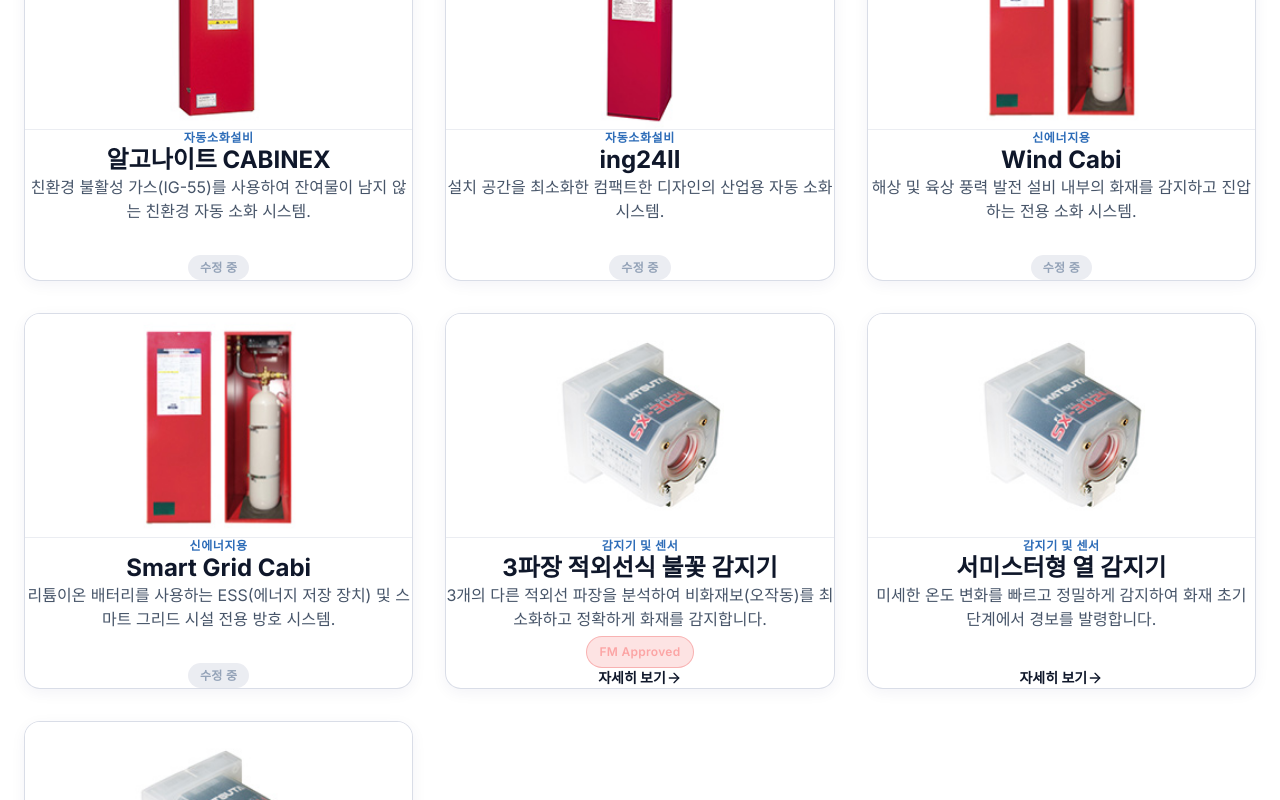
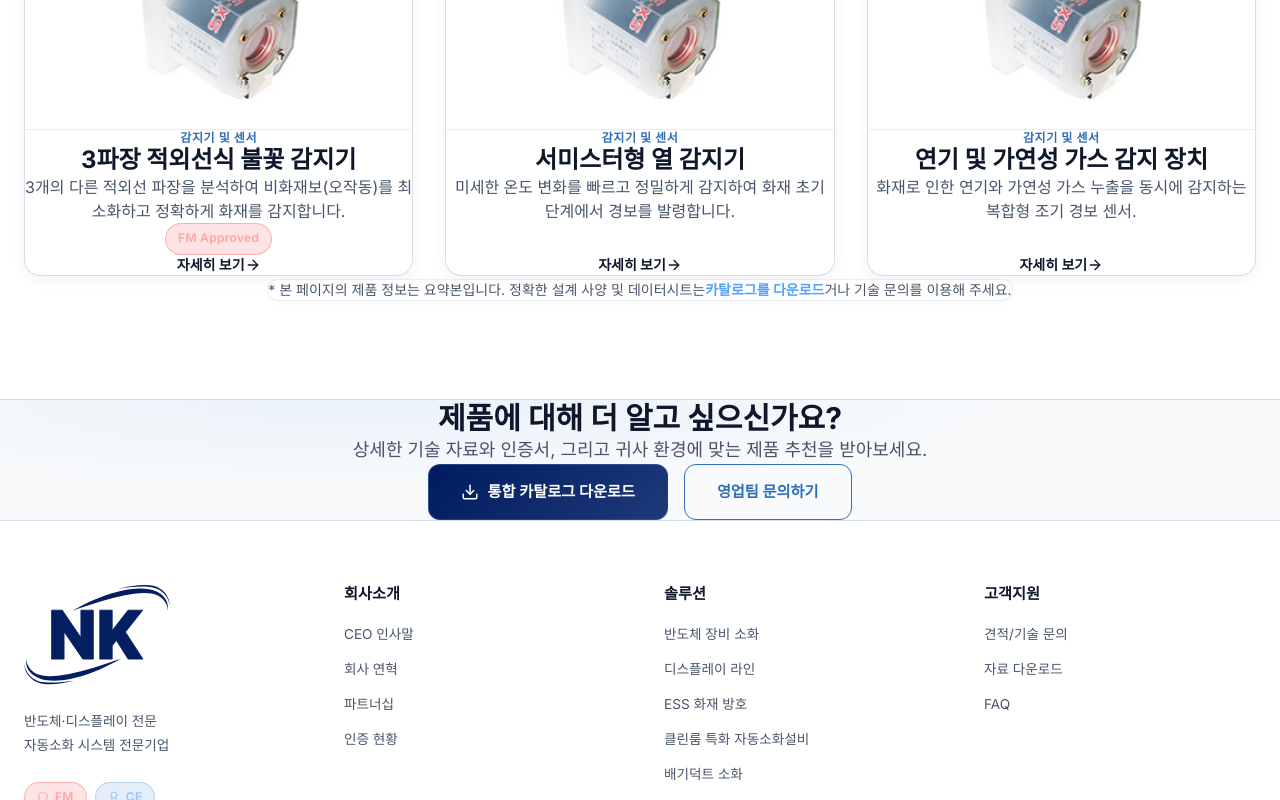
Before and after one commit to Junnn123124/nk-hp, a Next.js app in the folder nkuct-website/: page /products in a window 1280 px wide. Shown: the part 880-1680 px from the top of the page. Built offline with nearby package versions, Linux system fonts and the light colour scheme.

Commit message:
인증제거, 제품선별 수정

```diff
--- a/nkuct-website/src/app/company/page.tsx
+++ b/nkuct-website/src/app/company/page.tsx
@@ -120,7 +120,7 @@
             <SectionHeader badge="CERTIFICATIONS" title="인증 현황" subtitle="글로벌 표준을 충족하는 최고의 품질과 안전성" />
           </AnimateOnScroll>
 
-          <div className="grid grid-cols-1 md:grid-cols-3 gap-6 max-w-5xl mx-auto">
+          <div className="grid grid-cols-1 md:grid-cols-2 gap-6 max-w-3xl mx-auto">
             <AnimateOnScroll delay={100}>
               <div className="glass-card p-8 h-full flex flex-col items-center text-center">
                 <Shield size={48} className="mb-6" style={{ color: '#FCA5A5' }} />
@@ -139,17 +139,6 @@
                 <span className="badge badge-ce mb-4">국제 공인</span>
                 <p className="text-sm flex-grow" style={{ color: 'var(--nk-text-muted)' }}>
                   유럽 연합(EU)의 엄격한 안전, 건강, 환경 규격을 충족하는 제품에 부여되는 국제 통합 인증입니다.
-                </p>
-              </div>
-            </AnimateOnScroll>
-
-            <AnimateOnScroll delay={300}>
-              <div className="glass-card p-8 h-full flex flex-col items-center text-center">
-                <CheckCircle size={48} className="mb-6" style={{ color: '#6EE7B7' }} />
-                <h3 className="text-xl font-bold mb-3">UL Listed</h3>
-                <span className="badge badge-ul mb-4">국제 공인</span>
-                <p className="text-sm flex-grow" style={{ color: 'var(--nk-text-muted)' }}>
-                  미국 Underwriters Laboratories의 안전 규격을 만족하는 제품으로, 북미 및 글로벌 시장에서 안전성을 인정받습니다.
                 </p>
               </div>
             </AnimateOnScroll>
--- a/nkuct-website/src/app/page.tsx
+++ b/nkuct-website/src/app/page.tsx
@@ -96,9 +96,9 @@
 
           <div className="grid grid-cols-1 md:grid-cols-2 lg:grid-cols-3 gap-6">
             {[
-              { icon: <Cpu />, title: '반도체 장비 자동소화설비', desc: 'CABINEX-EWT 적용을 통해 초고속 감지로 고가의 반도체 장비를 방호하는 자동소화설비입니다.' },
-              { icon: <Monitor />, title: '디스플레이 라인 자동소화장치', desc: 'CABINEX-EN2 등 대면적 패널 공정 라인에 특화된 화재 방호 전용 자동소화장치입니다.' },
-              { icon: <Battery />, title: 'ESS 자동소화장치', desc: 'Smart Grid Cabi 자동소화장치로 배터리 열폭주를 감지하고 화재 확산을 억제합니다.' },
+              { icon: <Cpu />, title: '반도체 장비 자동소화설비', desc: '초고속 감지로 고가의 반도체 핵심 장비를 방호하는 자동소화설비입니다.' },
+              { icon: <Monitor />, title: '디스플레이 라인 자동소화장치', desc: '대면적 패널 공정 라인의 고온 환경 및 유기용제 취급에 특화된 화재 방호 전용 자동소화장치입니다.' },
+              { icon: <Battery />, title: 'ESS 자동소화장치', desc: '배터리 랙 단위 정밀 감지로 열폭주를 조기에 감지하고 화재 확산을 효과적으로 억제합니다.' },
               { icon: <Wind />, title: '클린룸 특화 자동소화설비', desc: '이산화탄소(CO2) 소화약제를 적용하여 클린룸 환경에 최적화된 특화 자동소화설비입니다.' },
               { icon: <Flame />, title: '배기덕트 자동소화설비', desc: '특수 서미스터형 열 감지기로 배기덕트 구간의 화재를 조기 감지하고 차단하는 자동소화설비입니다.' },
             ].map((sol, i) => (
@@ -130,7 +130,7 @@
             {[
               { name: 'CABINEX-EWT2', type: '반도체/디스플레이 맞춤형 자동소화설비', badges: ['FM', 'CE'], img: 'ewt' },
               { name: 'CABINEX-EN2', type: '산업기계 전용 자동소화설비', badges: [], img: 'en2' },
-              { name: 'Smart Grid Cabi', type: 'ESS 방호 전용 시스템', badges: [], img: 'smart' },
+              { name: 'CABINEX-KZ', type: '국소 방출 전용 자동소화설비', badges: [], img: 'kz' },
             ].map((prod, i) => (
               <AnimateOnScroll key={i} delay={i * 150}>
                 <div className="glass-card overflow-hidden">
@@ -153,7 +153,6 @@
                     <div className="flex justify-center gap-2 mb-6">
                       { prod.badges.includes('FM') && <span className="badge badge-fm">FM</span> }
                       { prod.badges.includes('CE') && <span className="badge badge-ce">CE</span> }
-                      { prod.badges.includes('UL') && <span className="badge badge-ul">UL</span> }
                     </div>
                     <Link href="/products" className="btn-secondary w-full justify-center">제품 상세정보</Link>
                   </div>
--- a/nkuct-website/src/app/products/page.tsx
+++ b/nkuct-website/src/app/products/page.tsx
@@ -9,7 +9,7 @@
 export default function Products() {
   const [activeCategory, setActiveCategory] = useState('전체');
 
-  const categories = ['전체', '자동소화설비', '신에너지용', '감지기 및 센서'];
+  const categories = ['전체', '자동소화설비', '감지기 및 센서'];
 
   const filteredProducts = activeCategory === '전체'
     ? products
@@ -27,7 +27,7 @@
               제품 <span className="text-gradient pb-2 inline-block">라인업</span>
             </h1>
             <p className="text-xl max-w-3xl mx-auto text-center" style={{ color: 'var(--nk-text-muted)' }}>
-              FM, KFI, UL 글로벌 인증을 보유한 최고의 품질. 감지부터 소화까지 완벽한 방호 시스템을 구성하는 제품들입니다.
+              FM, CE 등 글로벌 인증을 보유한 최고의 품질. 감지부터 소화까지 완벽한 방호 시스템을 구성하는 제품들입니다.
             </p>
           </AnimateOnScroll>
         </div>
--- a/nkuct-website/src/components/Footer.tsx
+++ b/nkuct-website/src/components/Footer.tsx
@@ -22,7 +22,6 @@
             <div style={{ display: 'flex', gap: '0.5rem', flexWrap: 'wrap' }}>
               <span className="badge badge-fm"><Shield size={12} /> FM</span>
               <span className="badge badge-ce"><Award size={12} /> CE</span>
-              <span className="badge badge-ul"><CheckCircle size={12} /> UL</span>
             </div>
           </div>
 
--- a/nkuct-website/src/data/products.ts
+++ b/nkuct-website/src/data/products.ts
@@ -81,81 +81,8 @@
     ],
     underRevision: true
   },
-  {
-    id: 'cabinex-argonite',
-    category: '자동소화설비',
-    name: '알고나이트 CABINEX',
-    desc: '친환경 불활성 가스(IG-55)를 사용하여 잔여물이 남지 않는 친환경 자동 소화 시스템.',
-    badges: [],
-    image: '/products/cabinex.jpg',
-    overview: '대기 중에 존재하는 자연 가스(질소 50%, 아르곤 50%)를 혼합한 IG-55를 사용하여, 소화 후에도 독성 물질이나 잔여물을 남기지 않는 친환경 시스템입니다.',
-    features: [
-      { title: '친환경 소화약제', description: '오존층 파괴 지수(ODP) 및 지구 온난화 지수(GWP)가 0입니다.' },
-      { title: '높은 인체 안전성', description: '화재 진압 중에도 산소 농도를 일정 수준 유지하여 인체에 안전합니다.' }
-    ],
-    specs: [
-      { label: '소화약제', value: 'IG-55 (질소 50%, 아르곤 50%)' },
-      { label: '작동방식', value: '자동 감지 및 수동 조작' }
-    ],
-    underRevision: true
-  },
-  {
-    id: 'ing24-2',
-    category: '자동소화설비',
-    name: 'ing24Ⅱ',
-    desc: '설치 공간을 최소화한 컴팩트한 디자인의 산업용 자동 소화 시스템.',
-    badges: [],
-    image: '/products/ing24.jpg',
-    overview: '산업 설비 내부나 좁은 공간에 쉽게 장착할 수 있도록 고안된 소형 패키지 소화 장치입니다.',
-    features: [
-      { title: '공간 절약', description: '매우 콤팩트하여 설비 내 빌트인 설치가 용이합니다.' },
-      { title: '간편한 유지보수', description: '간단한 구조로 되어 있어 점검 및 유지보수가 편리합니다.' }
-    ],
-    specs: [
-      { label: '적용분야', value: '전기반, 소형 장비 내부' },
-      { label: '형태', value: '가스계' }
-    ],
-    underRevision: true
-  },
 
-  // 신에너지용
-  {
-    id: 'wind-cabi',
-    category: '신에너지용',
-    name: 'Wind Cabi',
-    desc: '해상 및 육상 풍력 발전 설비 내부의 화재를 감지하고 진압하는 전용 소화 시스템.',
-    badges: [],
-    image: '/products/new-energy.jpg',
-    overview: '가혹한 외부 환경에 노출되는 풍력 발전기 나셀(Nacelle) 내부의 특수한 화재 위험을 방호하기 위해 개발된 전용 소화 시스템입니다.',
-    features: [
-      { title: '극한 환경 대응', description: '진동, 극한 온도, 염분 등 해상/육상 풍력 발전의 혹독한 환경을 견딥니다.' },
-      { title: '원격 모니터링', description: '접근이 어려운 타워 상층부의 상태를 원격으로 감시합니다.' }
-    ],
-    specs: [
-      { label: '적용분야', value: '풍력 발전기 나셀 내부' }
-    ],
-    underRevision: true
-  },
-  {
-    id: 'smart-grid-cabi',
-    category: '신에너지용',
-    name: 'Smart Grid Cabi',
-    desc: '리튬이온 배터리를 사용하는 ESS(에너지 저장 장치) 및 스마트 그리드 시설 전용 방호 시스템.',
-    badges: [],
-    image: '/products/new-energy.jpg',
-    overview: '최근 화재 이슈가 급증하고 있는 ESS 배터리 시설에 최적화되어, 열폭주 현상을 조기에 감지하고 억제하는 스마트그리드 전용 시스템입니다.',
-    features: [
-      { title: '열폭주 사전 감지', description: '오프가스 및 열 발생을 조기에 포착하여 열폭주를 예방합니다.' },
-      { title: '강력한 냉각 효과', description: '배터리 화재에 특화된 소화약제를 적용하여 재발화율을 낮춥니다.' }
-    ],
-    specs: [
-      { label: '인증', value: '없음' },
-      { label: '적용분야', value: '리튬이온 배터리 랙, ESS 컨테이너' }
-    ],
-    underRevision: true
-  },
-
-  // 감지기 및 센서 (이부분은 수정중이라고 안했으므로 그대로 유지)
+  // 감지기 및 센서
   {
     id: 'sensor-sx',
     category: '감지기 및 센서',
```
Also changed, not shown: nkuct-website/src/app/solutions/page.tsx (+6 -6 lines).
